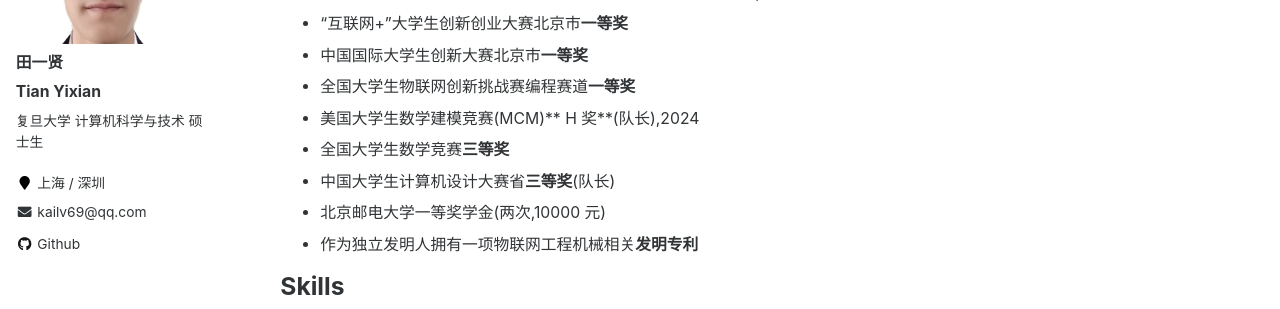
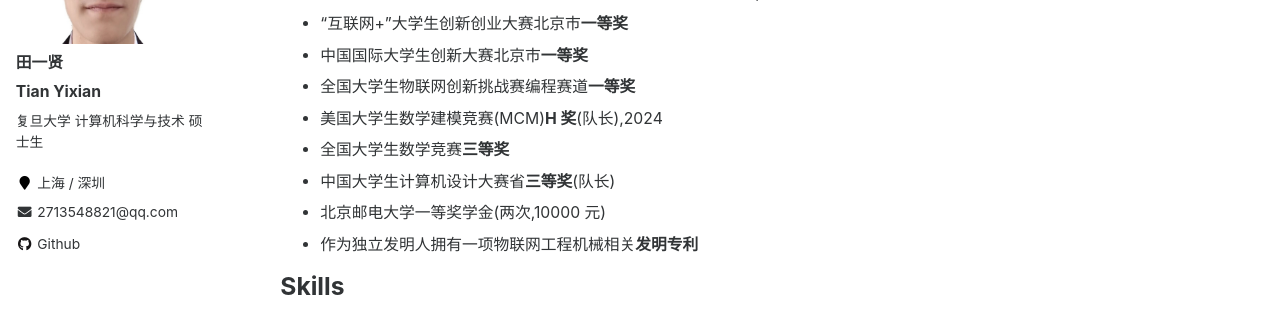
Before and after one commit to tianyixian/tianyixian.github.io, a Jekyll site: the page built from _pages/about.md, in a window 1280 px wide and 900 px high, scrolled down 1180 px. Shown: the part 163-472 px from the top of the window. Built offline with Jekyll 4.4.1, drawn with Linux system fonts in a browser that asks for light colours.

Commit message:
修复侧栏邮箱显示与加粗语法

```diff
--- a/_data/ui-text.yml
+++ b/_data/ui-text.yml
@@ -25,7 +25,7 @@ en: &DEFAULT_EN
   feed_label: "Feed"
   powered_by: "Powered by"
   website_label: "Website"
-  email_label: "kailv69@qq.com"
+  email_label: "2713548821@qq.com"
   recent_posts: "Recent Posts"
   undefined_wpm: "Undefined parameter words_per_minute at _config.yml"
   comment_form_info: "Your email address will not be published. Required fields are marked"
--- a/_pages/about.md
+++ b/_pages/about.md
@@ -48,7 +48,7 @@ redirect_from:
 - "互联网+"大学生创新创业大赛北京市**一等奖**
 - 中国国际大学生创新大赛北京市**一等奖**
 - 全国大学生物联网创新挑战赛编程赛道**一等奖**
-- 美国大学生数学建模竞赛(MCM)** H 奖**(队长),2024
+- 美国大学生数学建模竞赛(MCM)**H 奖**(队长),2024
 - 全国大学生数学竞赛**三等奖**
 - 中国大学生计算机设计大赛省**三等奖**(队长)
 - 北京邮电大学一等奖学金(两次,10000 元)
```
